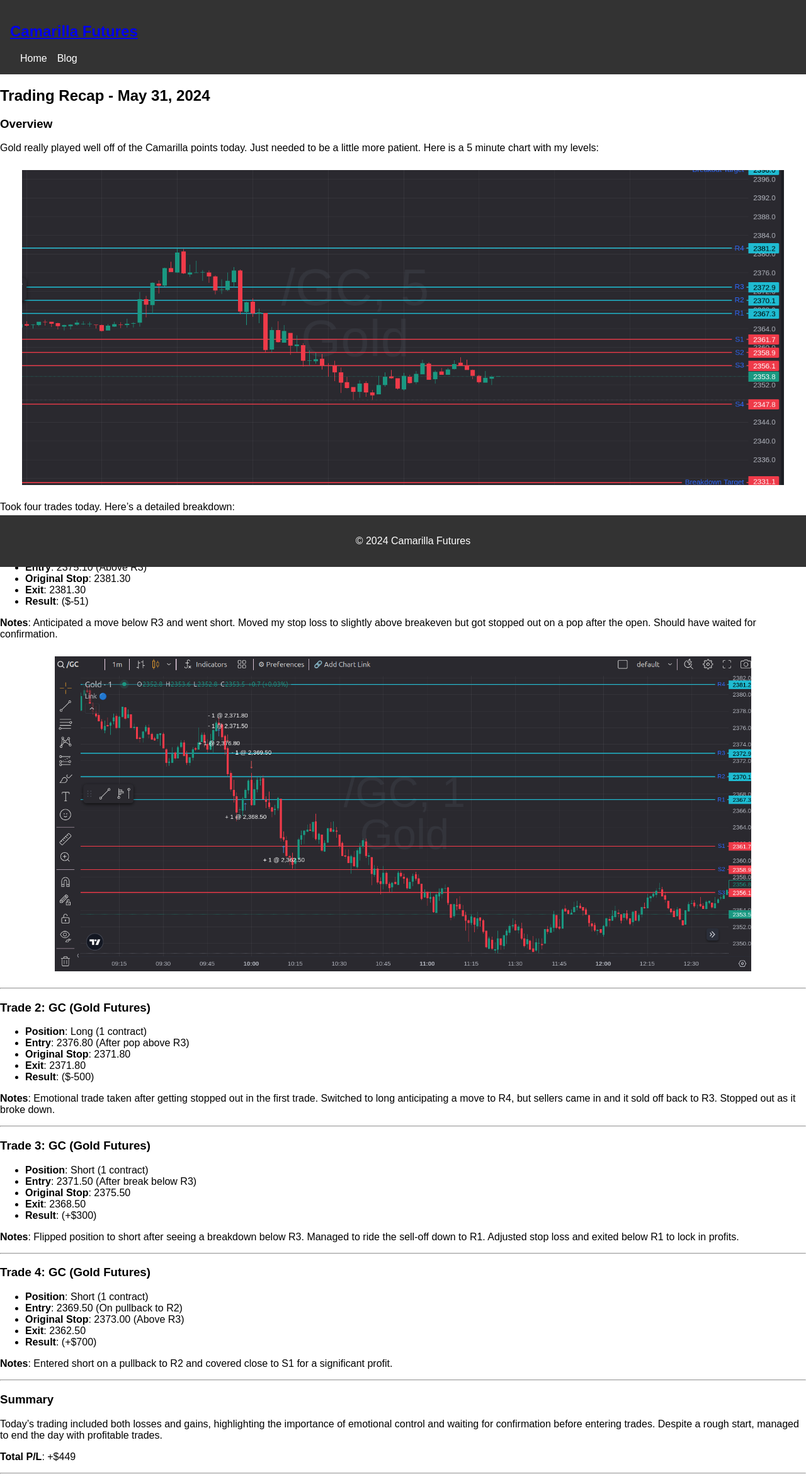
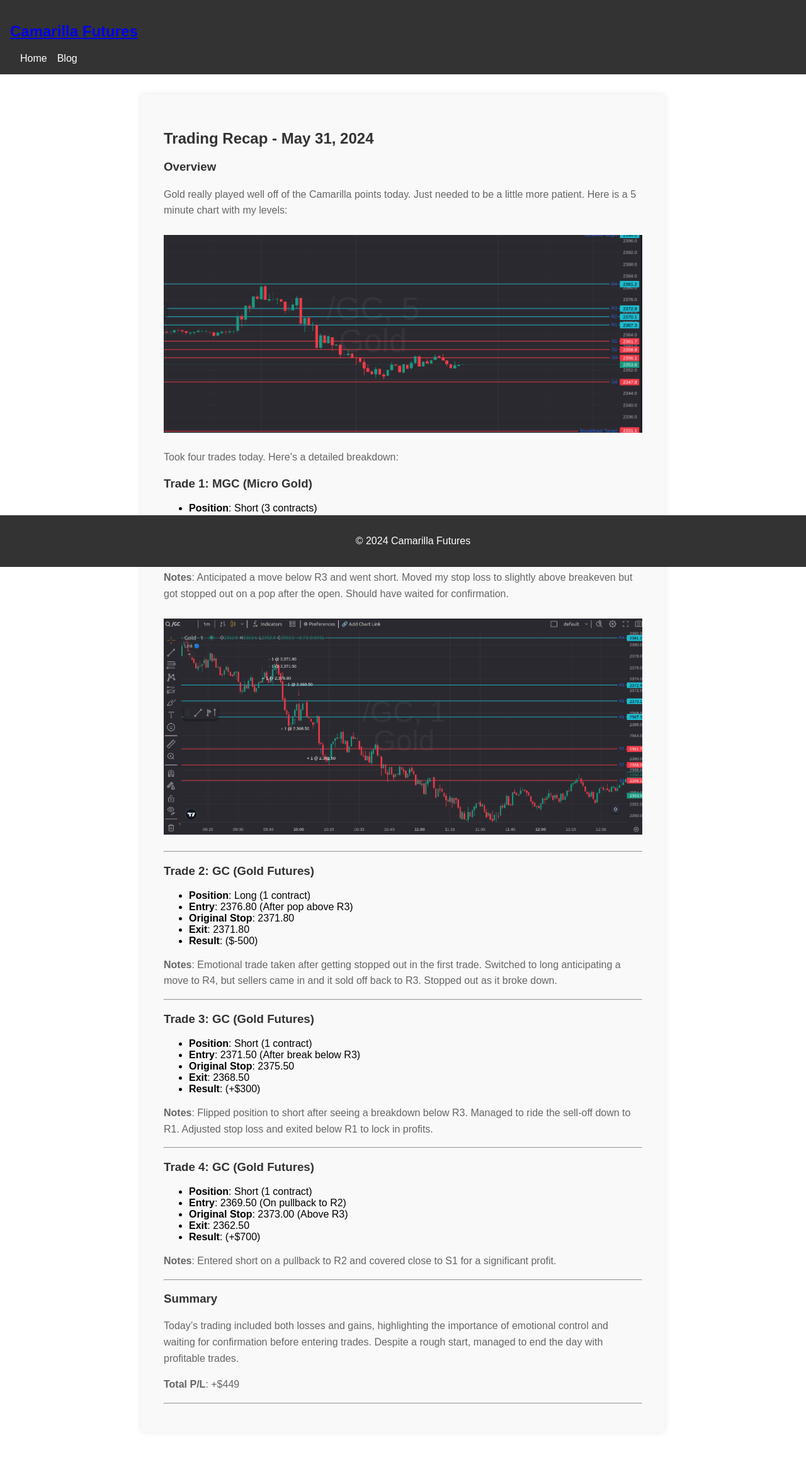
Before and after one commit to zackrylangford/daytrading-unplugged, a Jekyll site: the page built from _posts/2024-05-31-trading-recap.md, in a window 1280 px wide. Shown: the whole page at 63% size. Built offline with Jekyll 4.4.1, drawn with Linux system fonts in a browser that asks for light colours; after the commit the page ends 2305 px from its top, so only the background shows below that.

Commit message:
added some blog post styling

```diff
--- /dev/null
+++ b/_layouts/blog-post.html
@@ -0,0 +1,20 @@
+---
+layout: default
+---
+
+<!DOCTYPE html>
+<html lang="en">
+<head>
+  <meta charset="UTF-8">
+  <meta name="viewport" content="width=device-width, initial-scale=1.0">
+  <title>{{ page.title }}</title>
+  <link rel="stylesheet" href="{{ '/assets/css/blog-post.css' | relative_url }}">
+</head>
+<body>
+  <main class="container">
+    <article class="blog-post">
+      {{ content }}
+    </article>
+  </main>
+</body>
+</html>
--- a/assets/css/blog-post.css
+++ b/assets/css/blog-post.css
@@ -0,0 +1,28 @@
+/* blog-post.css */
+
+.blog-post {
+    max-width: 800px;
+    margin: 0 auto;
+    padding: 20px;
+    font-family: Arial, sans-serif;
+  }
+
+  .blog-post h1, .blog-post h2, .blog-post h3 {
+    color: #333;
+    line-height: 1.2;
+  }
+
+  .blog-post p {
+    font-size: 16px;
+    line-height: 1.6;
+    color: #666;
+  }
+
+  .blog-post img.img-responsive {
+    max-width: 100%;
+    height: auto;
+    display: block;
+    margin-left: auto;
+    margin-right: auto;
+    padding: 10px 0;
+  }
```
Also changed, not shown: _posts/2024-05-31-trading-recap.md (+1 -1 lines).
